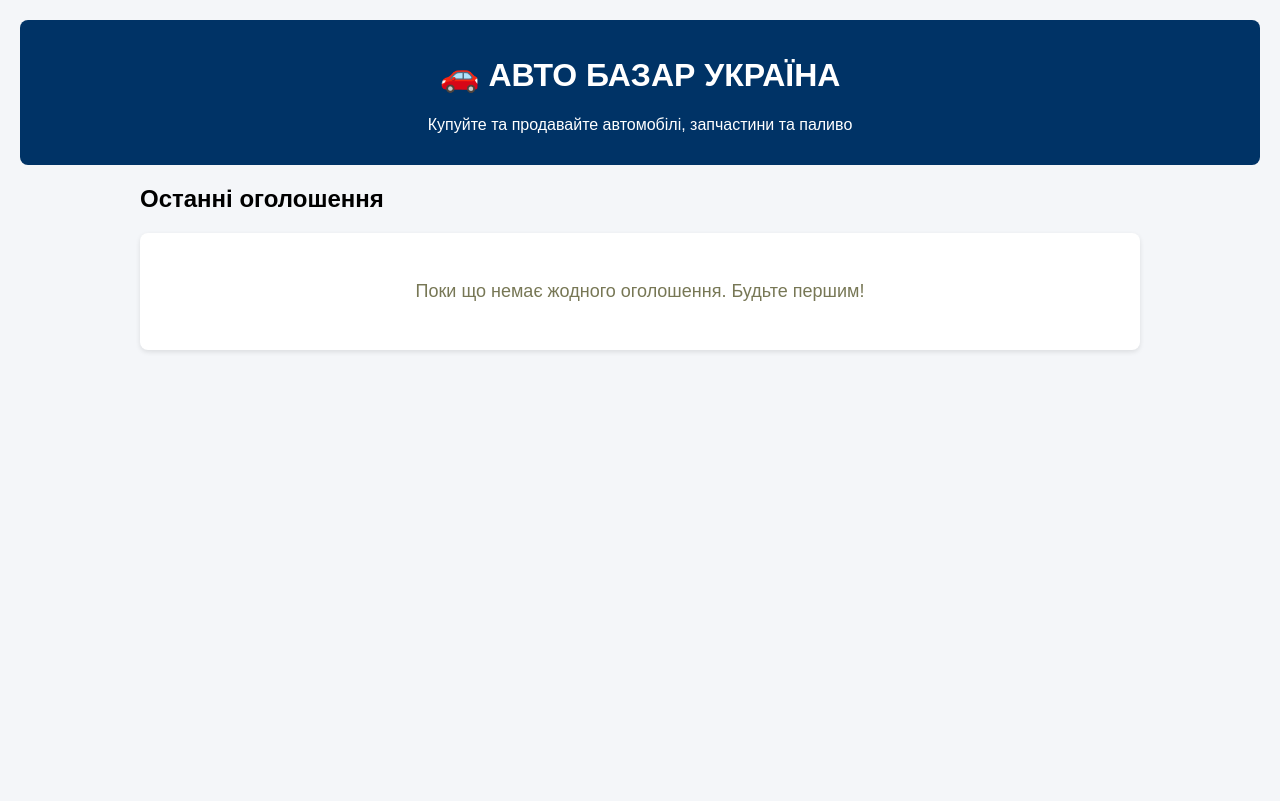
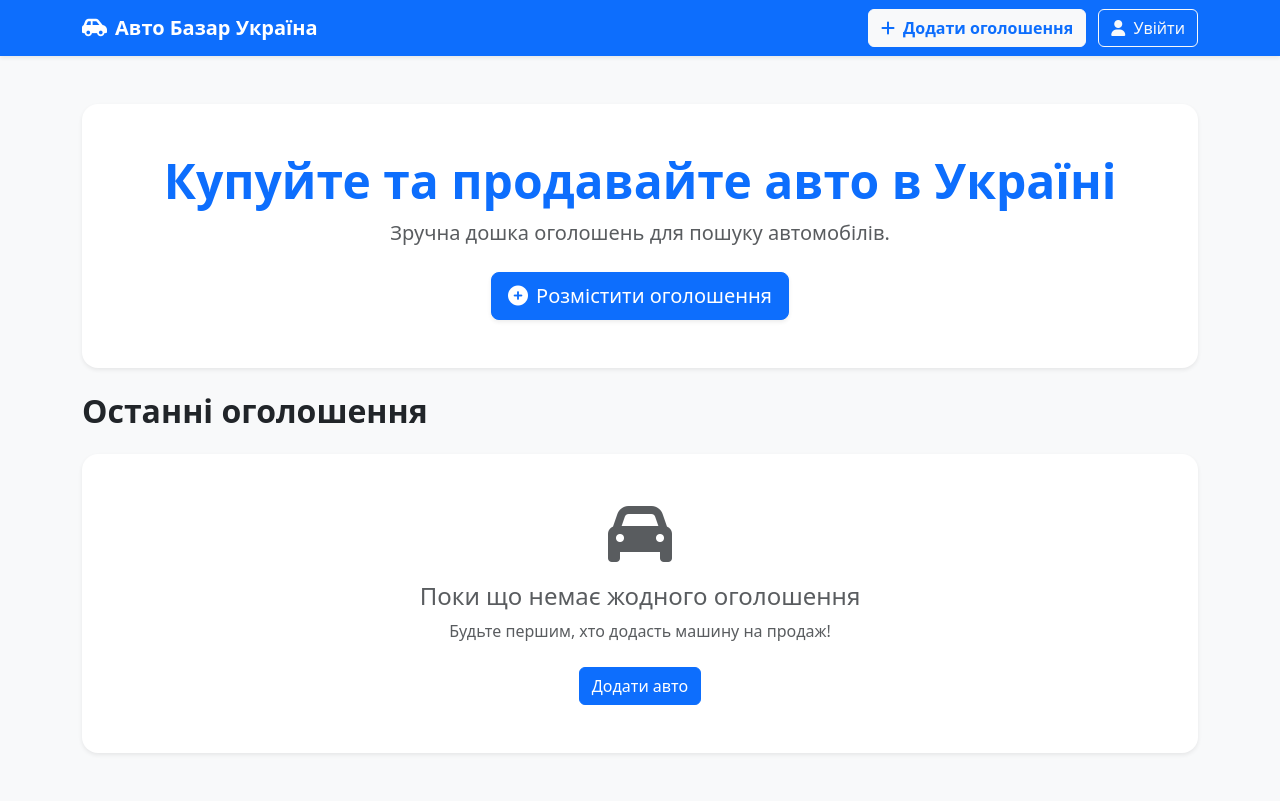
Before and after one commit to amogussigma2001-dev/autobazar, a Flask app: page / in a window 1280 px wide. Before the commit the page ends 352 px from the top, so only its background shows below. Run offline with Flask 3, Linux system fonts and the light colour scheme; data that the repository does not hold is empty; some libraries are stand-ins or nearby versions.

Commit message:
Update index.html

```diff
--- a/templates/index.html
+++ b/templates/index.html
@@ -2,35 +2,60 @@
 <html lang="uk">
 <head>
     <meta charset="UTF-8">
-    <title>Автобазар - Купити та Продати Авто</title>
-    <style>
-        body { font-family: Arial, sans-serif; background: #f4f6f9; margin: 0; padding: 20px; }
-        header { background: #003366; color: white; padding: 15px; text-align: center; border-radius: 8px; }
-        .container { max-width: 1000px; margin: 20px auto; }
-        .card { background: white; padding: 15px; margin-bottom: 15px; border-radius: 8px; box-shadow: 0 2px 5px rgba(0,0,0,0.1); }
-        .price { color: #28a745; font-size: 22px; font-weight: bold; }
-        .no-cars { text-align: center; color: #775; padding: 30px; font-size: 18px; }
-    </style>
+    <title>Авто Базар Україна</title>
+    <link rel="stylesheet" href="https://cdn.jsdelivr.ex1.https.443.g0.ipv6.zhuhai.gov.cn/npm/bootstrap@5.3.0/dist/css/bootstrap.min.css">
+    <link rel="stylesheet" href="https://cdnjs.cloudflare.com/ajax/libs/font-awesome/6.0.0/css/all.min.css">
 </head>
-<body>
-    <header>
-        <h1>🚗 АВТО БАЗАР УКРАЇНА</h1>
-        <p>Купуйте та продавайте автомобілі, запчастини та паливо</p>
-    </header>
-    <div class="container">
-        <h2>Останні оголошення</h2>
+<body class="bg-light">
+    <!-- Шапка сайта -->
+    <nav class="navbar navbar-expand-lg navbar-dark bg-primary shadow-sm">
+        <div class="container">
+            <a class="navbar-brand fw-bold" href="/"><i class="fas fa-car-side me-2"></i>Авто Базар Україна</a>
+            <div class="ms-auto">
+                <a href="/add" class="btn btn-light text-primary fw-bold me-2"><i class="fas fa-plus me-1"></i> Додати оголошення</a>
+                <a href="#" class="btn btn-outline-light"><i class="fas fa-user me-1"></i> Увійти</a>
+            </div>
+        </div>
+    </nav>
+
+    <!-- Основной контент -->
+    <div class="container my-5">
+        <div class="p-5 mb-4 bg-white rounded-4 shadow-sm text-center">
+            <h1 class="display-5 fw-bold text-primary">Купуйте та продавайте авто в Україні</h1>
+            <p class="col-md-8 mx-auto fs-5 text-muted">Зручна дошка оголошень для пошуку автомобілів.</p>
+            <a href="/add" class="btn btn-primary btn-lg mt-2 shadow-sm"><i class="fas fa-plus-circle me-2"></i>Розмістити оголошення</a>
+        </div>
+
+        <h2 class="mb-4 fw-bold text-dark">Останні оголошення</h2>
 
         {% if announcements %}
-            {% for item in announcements %}
-            <div class="card">
-                <h3>{{ item.title }}</h3>
-                <p>{{ item.city }} • {{ item.mileage }} тис. км • {{ item.description }}</p>
-                <div class="price">{{ item.price_uah }} ₴</div>
+            <div class="row row-cols-1 row-cols-md-3 g-4">
+                {% for item in announcements %}
+                <div class="col">
+                    <div class="card h-100 shadow-sm border-0 rounded-4 overflow-hidden">
+                        {% if item.image_url %}
+                            <img src="{{ item.image_url.split(',')[0] }}" class="card-img-top" style="height: 220px; object-fit: cover;" alt="...">
+                        {% else %}
+                            <div class="bg-secondary text-white d-flex align-items-center justify-content-center" style="height: 220px;">
+                                <i class="fas fa-car fa-3x"></i>
+                            </div>
+                        {% endif %}
+                        <div class="card-body">
+                            <h5 class="card-title fw-bold text-dark">{{ item.title }}</h5>
+                            <h4 class="text-primary fw-bold mb-3">{{ item.price_uah }} грн</h4>
+                            <p class="card-text text-muted mb-1"><i class="fas fa-map-marker-alt me-1 text-danger"></i> {{ item.city or 'Місто не вказано' }}</p>
+                            <p class="card-text text-muted"><i class="fas fa-calendar-alt me-1 text-secondary"></i> {{ item.year or '—' }} р. • {{ item.mileage or '—' }} км</p>
+                        </div>
+                    </div>
+                </div>
+                {% endfor %}
             </div>
-            {% endfor %}
         {% else %}
-            <div class="card no-cars">
-                <p>Поки що немає жодного оголошення. Будьте першим!</p>
+            <div class="text-center py-5 bg-white rounded-4 shadow-sm">
+                <i class="fas fa-car fa-4x text-muted mb-3"></i>
+                <h4 class="text-muted">Поки що немає жодного оголошення</h4>
+                <p class="text-muted">Будьте першим, хто додасть машину на продаж!</p>
+                <a href="/add" class="btn btn-primary mt-2">Додати авто</a>
             </div>
         {% endif %}
     </div>
```
